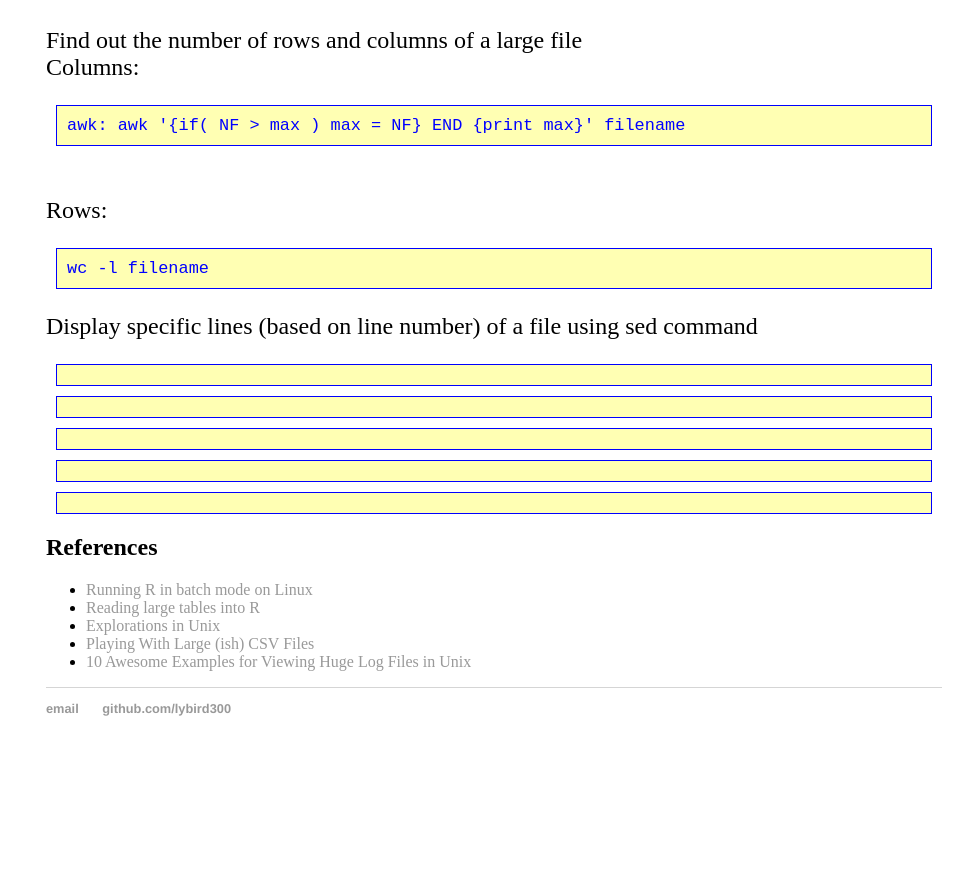
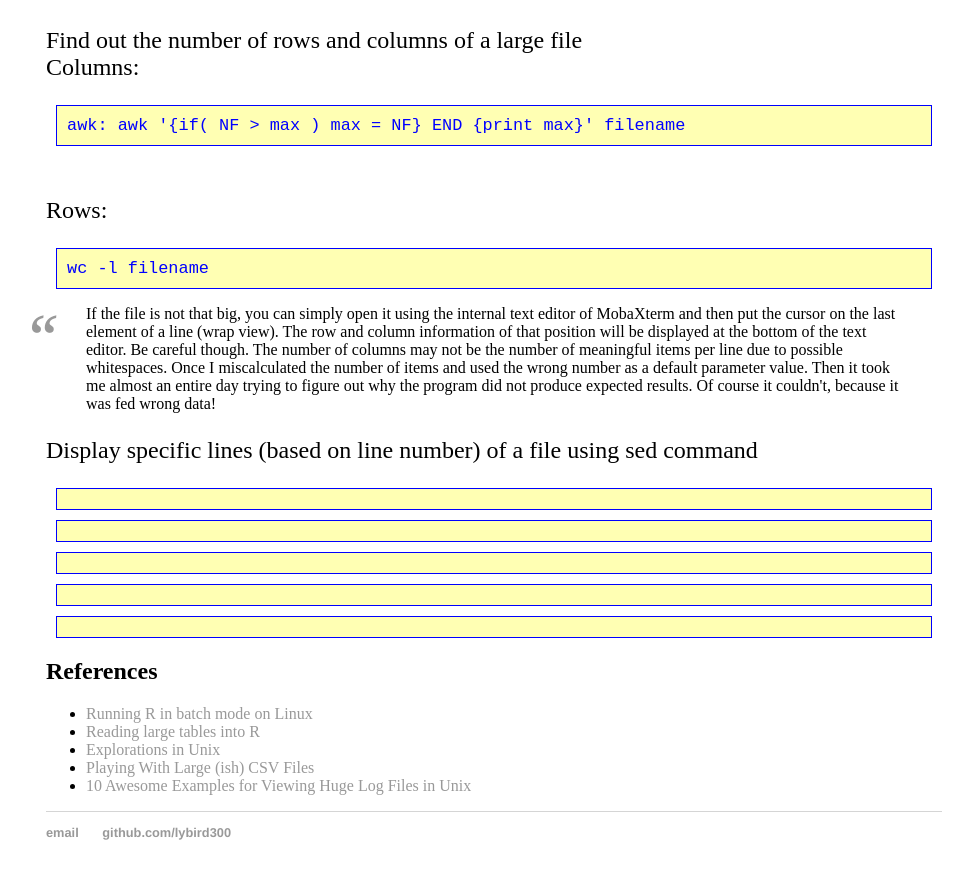
Before and after one commit to lybird300/lybird300.github.io, a Jekyll site: the page built from _posts/2015-05-01-inspect-big-data.md, in a window 1280 px wide and 900 px high, scrolled down 1200 px. Shown: the top 879 px of the window, without its empty margins (146-1119 px from the left). Built offline with Jekyll 4.4.1, drawn with Linux system fonts in a browser that asks for light colours; before the commit the page ends 1976 px from its top, so only the background shows below that.

Commit message:
Update 2015-05-01-inspect-big-data.md

```diff
--- a/_posts/2015-05-01-inspect-big-data.md
+++ b/_posts/2015-05-01-inspect-big-data.md
@@ -26,6 +26,7 @@ Columns:
 <pre><code>awk: awk '{if( NF > max ) max = NF} END {print max}' filename</code></pre><br/>
 Rows:
 <pre><code>wc -l filename</code></pre>
+<blockquote>If the file is not that big, you can simply open it using the internal text editor of MobaXterm and then put the cursor on the last element of a line (wrap view). The row and column information of that position will be displayed at the bottom of the text editor. Be careful though. The number of columns may not be the number of meaningful items per line due to possible whitespaces. Once I miscalculated the number of items and used the wrong number as a default parameter value. Then it took me almost an entire day trying to figure out why the program did not produce expected results. Of course it couldn't, because it was fed wrong data!</blockquote>
 Display specific lines (based on line number) of a file using sed command
 <pre><code></code></pre>
 <pre><code></code></pre>
```
